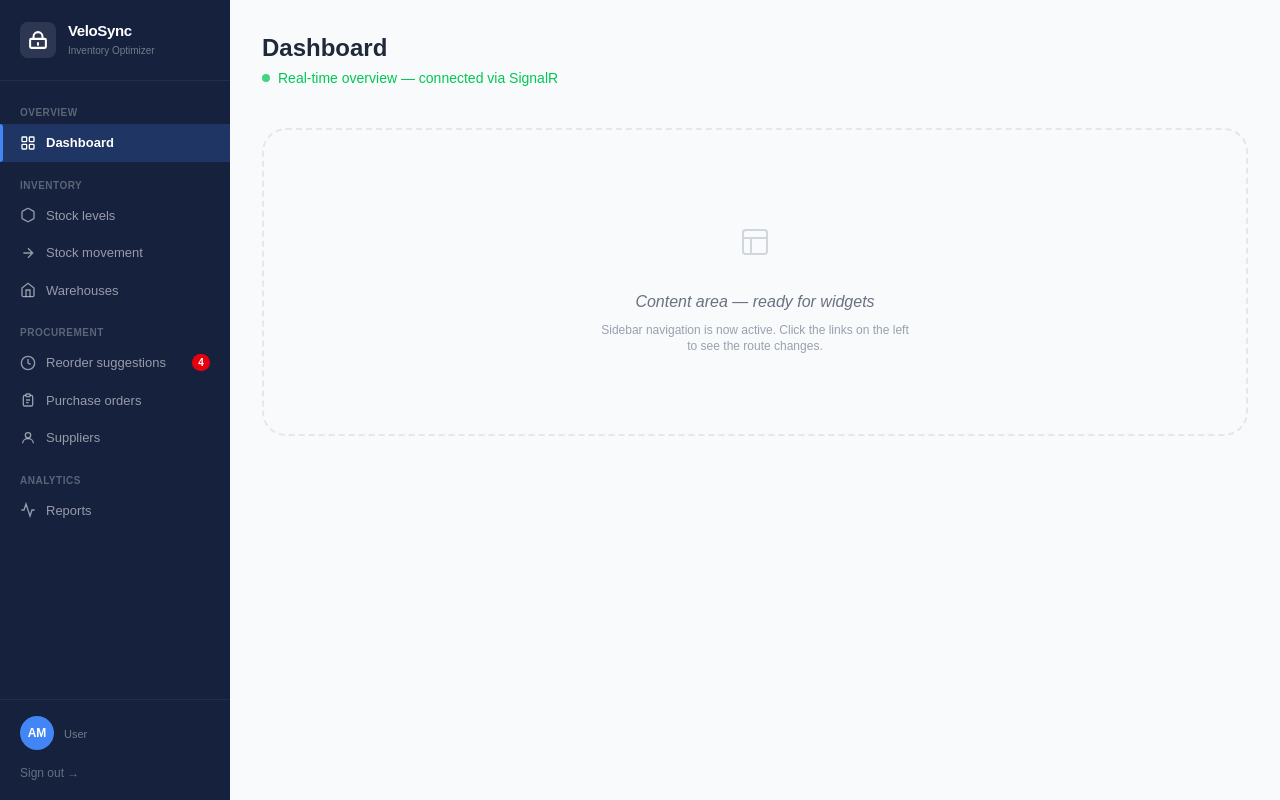
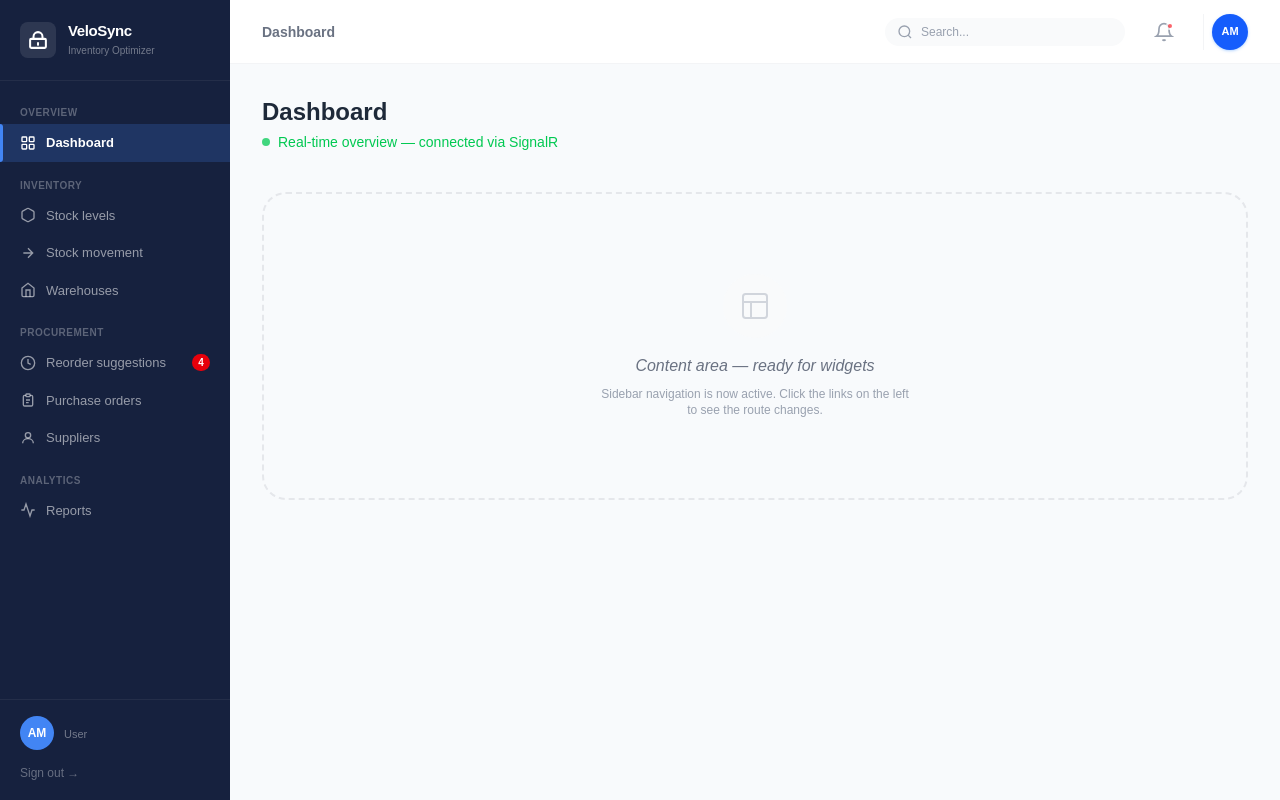
Before and after one commit to Majid-Mj/VeloSyncOptimizer-Frontend, a React (Vite) app: page /dashboard in a window 1280 px wide. Built offline with nearby package versions, Linux system fonts and the light colour scheme.

Commit message:
feat(dashboard) : The Top Component are implimented

```diff
--- a/src/Components/layout/MainLayout.jsx
+++ b/src/Components/layout/MainLayout.jsx
@@ -1,14 +1,18 @@
 import React from 'react';
 import { Outlet } from 'react-router-dom';
 import Sidebar from './Sidebar';
+import TopBar from './TopBar';
 
 const MainLayout = () => {
   return (
     <div className="flex h-screen bg-[#F8FAFC] overflow-hidden">
       <Sidebar />
-      <main className="flex-1 overflow-y-auto">
-        <Outlet />
-      </main>
+      <div className="flex-1 flex flex-col overflow-hidden">
+        <TopBar />
+        <main className="flex-1 overflow-y-auto">
+          <Outlet />
+        </main>
+      </div>
     </div>
   );
 };
--- /dev/null
+++ b/src/Components/layout/TopBar.jsx
@@ -0,0 +1,51 @@
+import React from 'react';
+import { useSelector } from 'react-redux';
+
+const TopBar = () => {
+  const { user } = useSelector((state) => state.auth);
+
+  const getInitials = (user) => {
+    const f = user?.firstName?.[0] ?? '';
+    const l = user?.lastName?.[0] ?? '';
+    return (f + l).toUpperCase() || 'AM';
+  };
+
+  return (
+    <header className="h-16 border-b border-gray-100 bg-white flex items-center justify-between px-8 sticky top-0 z-10">
+      {/* Breadcrumb / Title */}
+      <div className="text-sm font-semibold text-gray-500">Dashboard</div>
+
+      {/* Right side actions */}
+      <div className="flex items-center gap-5">
+        {/* Search */}
+        <div className="relative group hidden md:block">
+          <svg className="w-4 h-4 absolute left-3 top-1/2 -translate-y-1/2 text-gray-400 group-focus-within:text-blue-500 transition-colors" viewBox="0 0 24 24" fill="none" stroke="currentColor" strokeWidth="2">
+            <circle cx="11" cy="11" r="8"/><path d="m21 21-4.3-4.3"/>
+          </svg>
+          <input
+            type="text"
+            placeholder="Search..."
+            className="pl-9 pr-4 py-1.5 bg-gray-50 border-none rounded-full text-xs focus:ring-1 focus:ring-blue-500 w-40 lg:w-60 transition-all outline-none text-gray-600 placeholder:text-gray-400 font-medium"
+          />
+        </div>
+
+        {/* Notifications */}
+        <button className="relative p-2 text-gray-400 hover:bg-gray-50 hover:text-gray-600 rounded-xl transition-all border border-transparent hover:border-gray-100">
+          <svg className="w-5 h-5" viewBox="0 0 24 24" fill="none" stroke="currentColor" strokeWidth="2">
+            <path d="M6 8a6 6 0 0 1 12 0c0 7 3 9 3 9H3s3-2 3-9"/><path d="M10.3 21a1.94 1.94 0 0 0 3.4 0"/>
+          </svg>
+          <span className="absolute top-2 right-2 w-2 h-2 bg-red-500 rounded-full border-2 border-white animate-pulse"></span>
+        </button>
+
+        {/* User Avatar */}
+        <div className="flex items-center gap-3 pl-2 border-l border-gray-100">
+          <div className="w-9 h-9 rounded-full bg-blue-600 text-white text-[11px] font-bold flex items-center justify-center shadow-sm shadow-blue-200 cursor-pointer hover:scale-105 transition-transform">
+            {getInitials(user)}
+          </div>
+        </div>
+      </div>
+    </header>
+  );
+};
+
+export default TopBar;
```
